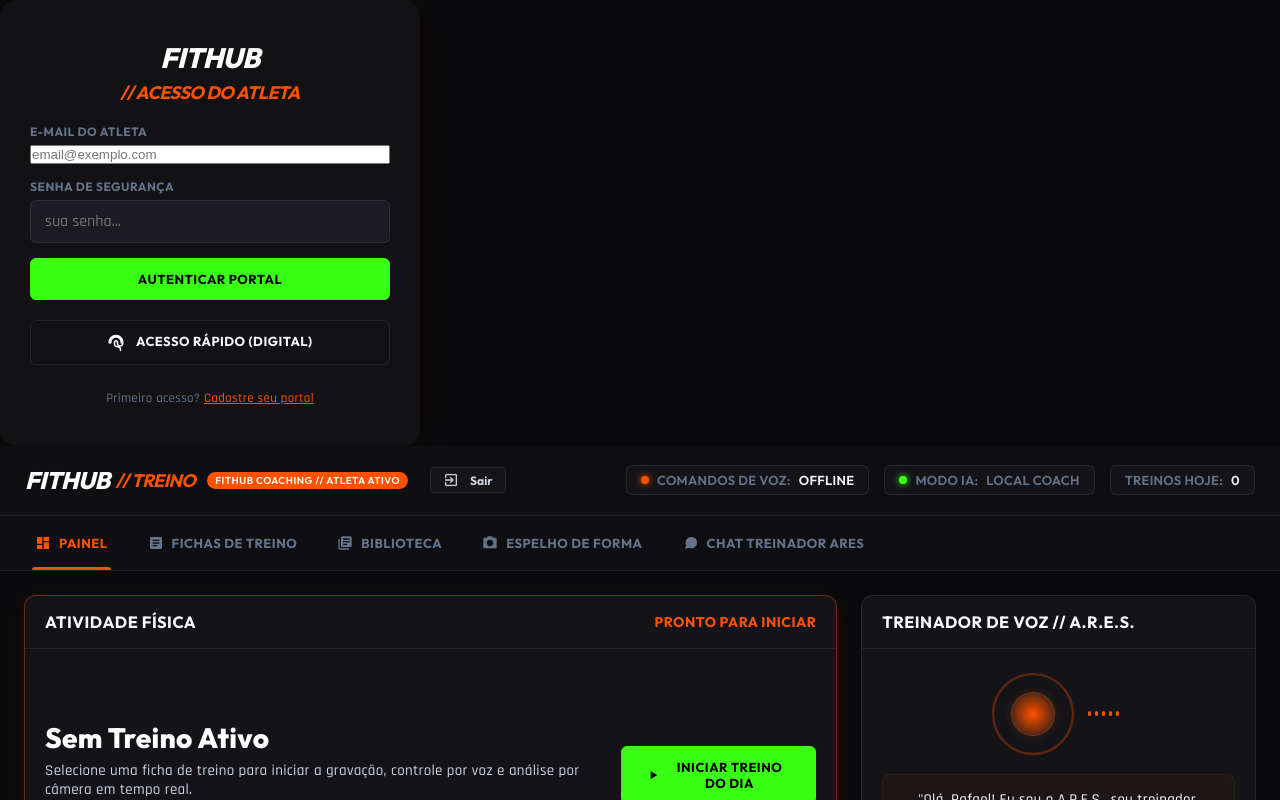
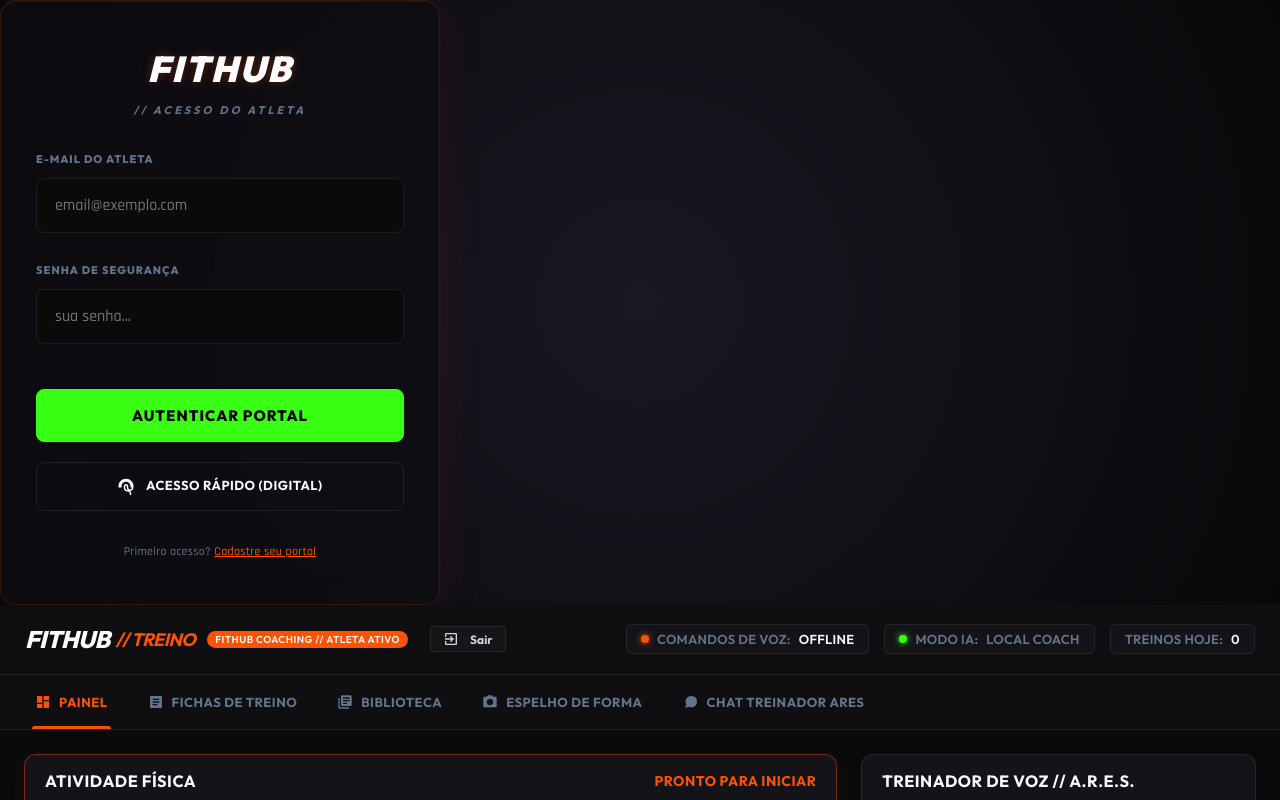
Before and after one commit to RafaSniper001/FitHub-Treino, an Electron app: page index.html in a window 1280 px wide. Drawn offline with Linux system fonts and the light colour scheme.

Commit message:
Fase 2.6: Correção de permissões de câmera e áudio no AndroidManifest, e estilização premium da tela de login

```diff
--- a/style.css
+++ b/style.css
@@ -470,7 +470,7 @@ label {
   text-transform: uppercase;
 }
 
-input[type="text"], input[type="password"], input[type="number"] {
+input[type="text"], input[type="email"], input[type="password"], input[type="number"] {
   background: var(--bg-input);
   border: 1px solid var(--border-light);
   color: #fff;
@@ -2122,3 +2122,96 @@ input[type="range"]::-webkit-slider-thumb {
     grid-template-columns: 1fr;
   }
 }
+
+/* Custom Login Screen Enhancements */
+.login-screen-overlay {
+  background: radial-gradient(circle at center, #181822 0%, #08080a 100%) !important;
+}
+
+.login-container {
+  max-width: 440px !important;
+  background: rgba(14, 14, 18, 0.85) !important;
+  border: 1px solid rgba(255, 82, 0, 0.15) !important;
+  box-shadow: 0 0 50px rgba(255, 82, 0, 0.08), inset 0 1px 0 rgba(255,255,255,0.05) !important;
+  border-radius: 16px !important;
+  padding: 45px 35px !important;
+}
+
+.login-container .brand-logo {
+  margin-bottom: 35px !important;
+}
+
+.login-container .brand-logo .glitch-text {
+  font-size: 36px !important;
+  letter-spacing: 2px !important;
+  font-weight: 900 !important;
+  text-shadow: 0 0 10px rgba(255, 82, 0, 0.3) !important;
+}
+
+.login-container .brand-logo .sub-logo {
+  font-size: 11px !important;
+  color: var(--text-muted) !important;
+  letter-spacing: 3px !important;
+  margin-top: 6px !important;
+}
+
+.login-container .form-group {
+  margin-bottom: 15px !important;
+}
+
+.login-container label {
+  font-size: 11px !important;
+  font-weight: 800 !important;
+  color: var(--text-muted) !important;
+  margin-bottom: 6px !important;
+  letter-spacing: 1px !important;
+  text-transform: uppercase !important;
+}
+
+.login-container input[type="email"],
+.login-container input[type="password"] {
+  background: rgba(10, 10, 12, 0.9) !important;
+  border: 1px solid var(--border-light) !important;
+  color: #fff !important;
+  padding: 16px 18px !important;
+  border-radius: 8px !important;
+  font-family: var(--font-body);
+  font-size: 16px !important;
+  width: 100%;
+  box-sizing: border-box;
+  transition: all 0.2s ease;
+}
+
+.login-container input[type="email"]:focus,
+.login-container input[type="password"]:focus {
+  border-color: var(--accent-orange) !important;
+  background: rgba(20, 20, 24, 0.95) !important;
+  box-shadow: 0 0 12px rgba(255, 82, 0, 0.2) !important;
+  outline: none;
+}
+
+.login-container .btn-neon {
+  padding: 16px 20px !important;
+  font-size: 15px !important;
+  font-weight: 800 !important;
+  letter-spacing: 1px;
+  border-radius: 8px !important;
+  text-transform: uppercase;
+  margin-top: 15px !important;
+  cursor: pointer;
+}
+
+.login-container .btn-neon-outline {
+  padding: 14px 20px !important;
+  font-size: 13px !important;
+  font-weight: 700 !important;
+  letter-spacing: 0.5px;
+  border-radius: 8px !important;
+  margin-top: 5px !important;
+  cursor: pointer;
+}
+
+.login-container .auth-switch-text {
+  margin-top: 18px !important;
+  font-size: 12px !important;
+}
```
Also changed, not shown: 1 other file.
